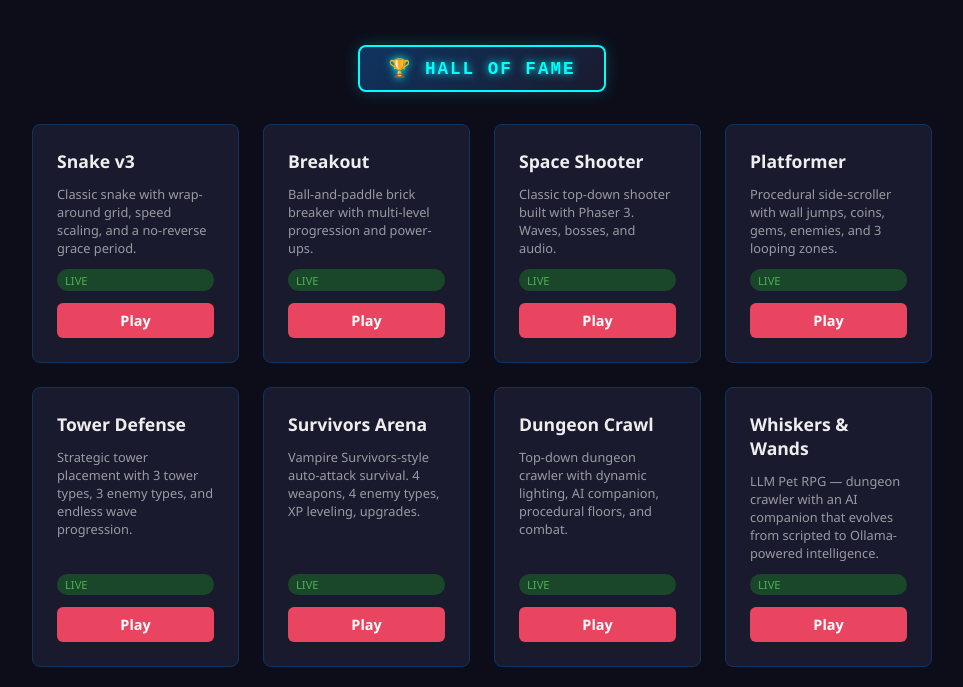
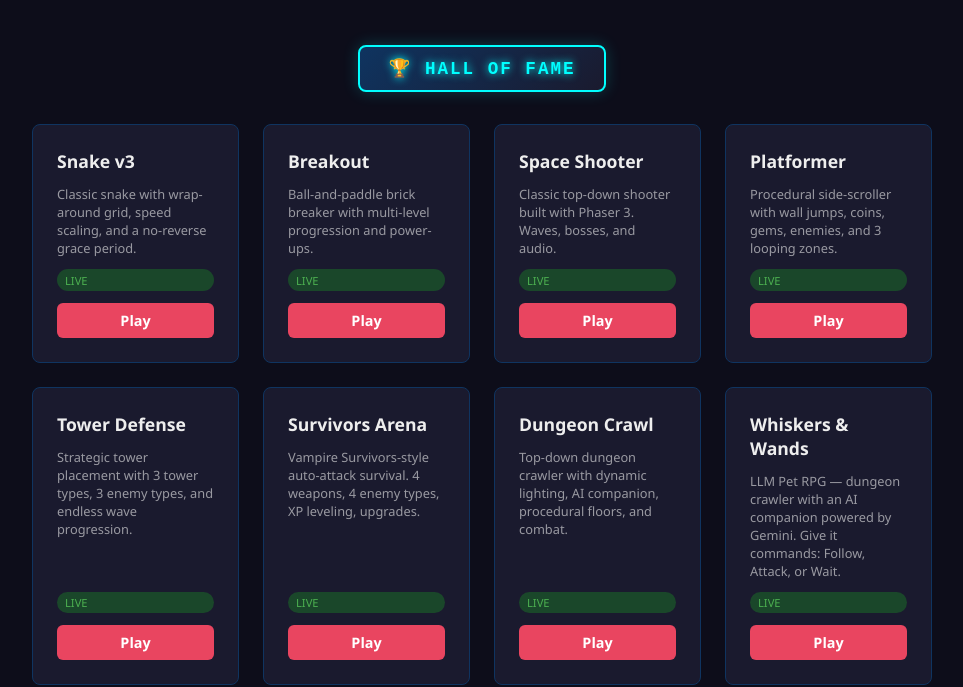
Before and after one commit to kriisko-glitch/kriisko-glitch.github.io, a plain HTML site: page index.html in a window 1280 px wide. Shown: the part 117-804 px from the top of the page, without its empty margins (158-1121 px from the left). Drawn offline with Linux system fonts and the light colour scheme.

Commit message:
chore: fix Whiskers description — Gemini not Ollama
Authored-By: Kriisko-Studios <kriisko-glitch@users.noreply.github.com>

```diff
--- a/index.html
+++ b/index.html
@@ -69,7 +69,7 @@
     </div>
     <div class="card">
       <h2>Whiskers &amp; Wands</h2>
-      <p>LLM Pet RPG — dungeon crawler with an AI companion that evolves from scripted to Ollama-powered intelligence.</p>
+      <p>LLM Pet RPG — dungeon crawler with an AI companion powered by Gemini. Give it commands: Follow, Attack, or Wait.</p>
       <span class="badge live">LIVE</span>
       <a class="play" href="llm-pet-rpg/index.html">Play</a>
     </div>
```
